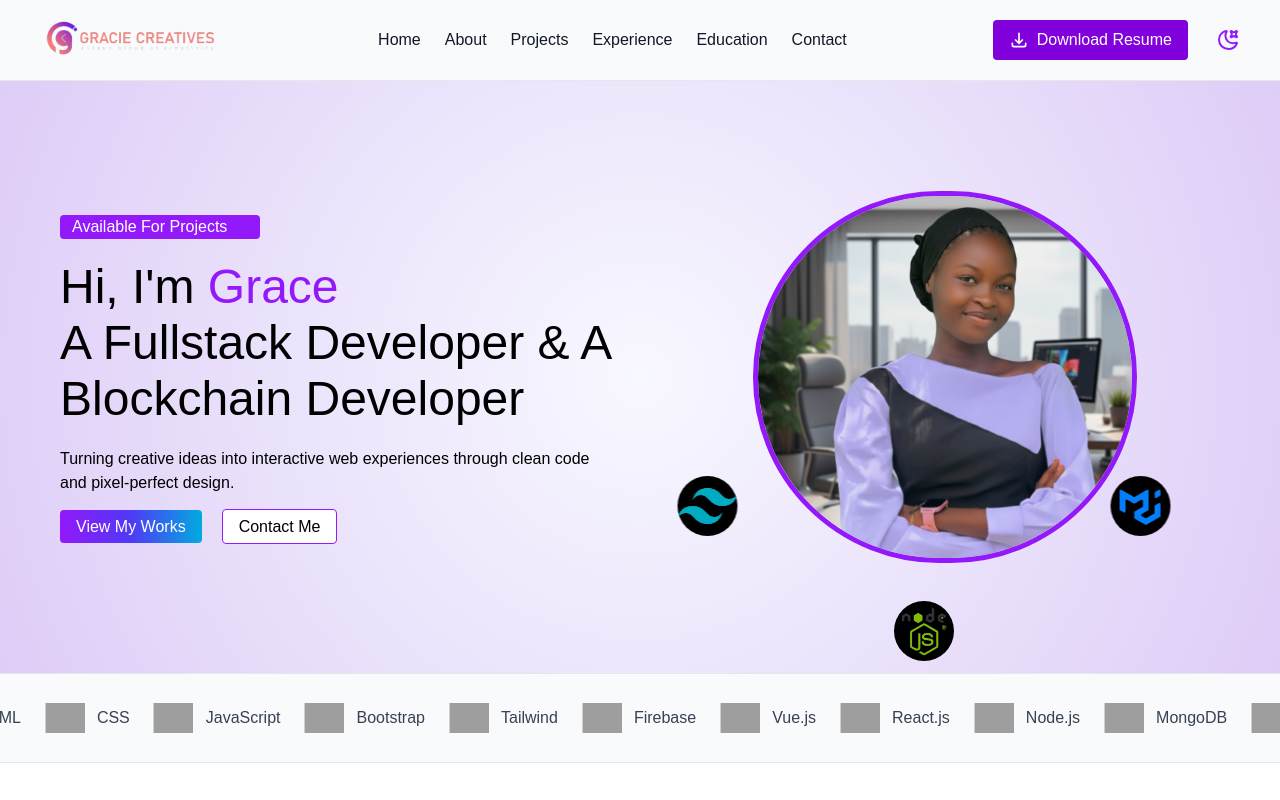
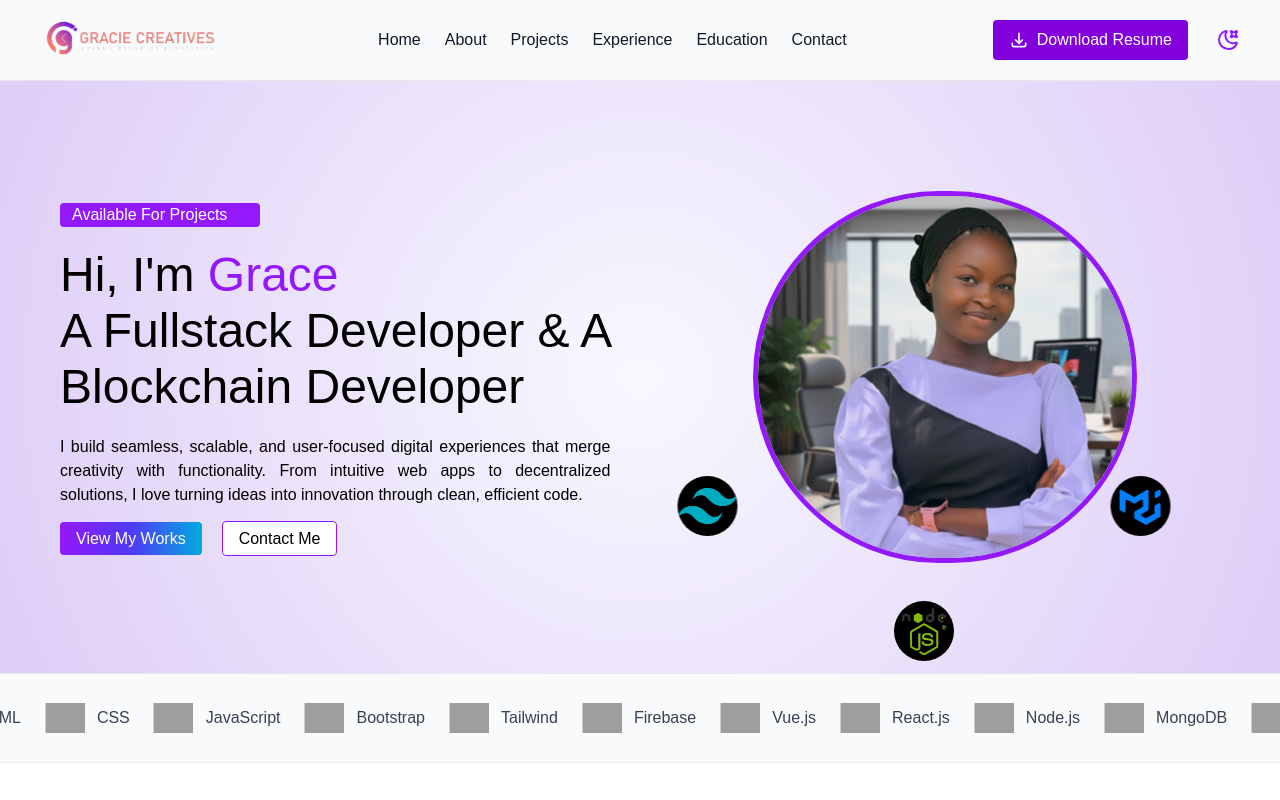
Before and after one commit to Graciecreatives/Portfolio, a Vue app: page / in a window 1280 px wide. Shown: the top 800 px of the page. Built offline with nearby package versions, Linux system fonts and the light colour scheme; grey boxes are pictures that could not be loaded; a web font is replaced by a local one.

Commit message:
Another commit

```diff
--- a/src/components/HeroSection.vue
+++ b/src/components/HeroSection.vue
@@ -6,7 +6,7 @@
       <h1 class="text-3xl/10 md:text-5xl/14">Hi, I'm <span class="text-[#9318FA]">Grace</span> <br>
         A Fullstack Developer & A Blockchain Developer
       </h1>
-      <p class="text-base mt-5 mb-5">Turning creative ideas into interactive web experiences through clean code and pixel-perfect design.</p>
+      <p class="text-base mt-5 mb-5 text-justify">I build seamless, scalable, and user-focused digital experiences that merge creativity with functionality. From intuitive web apps to decentralized solutions, I love turning ideas into innovation through clean, efficient code.</p>
       <router-link to="" class="md:me-5 me-3 viewWorks text-white p-2 md:px-4 px-2 rounded">View My Works</router-link>
       <router-link to="" class="md:me-5 me-3 contactMe text-black p-2 md:px-4 px-2 rounded">Contact Me</router-link>
     </div>
--- a/src/components/PortfolioHeader.vue
+++ b/src/components/PortfolioHeader.vue
@@ -9,12 +9,12 @@
 
       <!-- Desktop Navigation -->
       <nav class="hidden md:flex space-x-6">
-        <router-link to="#" class="text-gray-900 hover:text-purple-700 transition">Home</router-link>
-        <router-link to="/about" class="text-gray-900 hover:text-purple-700 transition">About</router-link>
-        <router-link to="/project" class="text-gray-900 hover:text-purple-700 transition">Projects</router-link>
-        <router-link to="/experience" class="text-gray-900 hover:text-purple-700 transition">Experience</router-link>
-        <router-link to="#" class="text-gray-900 hover:text-purple-700 transition">Education</router-link>
-        <router-link to="#" class="text-gray-900 hover:text-purple-700 transition">Contact</router-link>
+        <router-link to="/" class="text-gray-900 hover:text-purple-700 transition">Home</router-link>
+        <router-link to="/" class="text-gray-900 hover:text-purple-700 transition">About</router-link>
+        <router-link to="/" class="text-gray-900 hover:text-purple-700 transition">Projects</router-link>
+        <router-link to="/" class="text-gray-900 hover:text-purple-700 transition">Experience</router-link>
+        <router-link to="/" class="text-gray-900 hover:text-purple-700 transition">Education</router-link>
+        <router-link to="/" class="text-gray-900 hover:text-purple-700 transition">Contact</router-link>
       </nav>
 
       <!-- Actions & Hamburger -->
```
